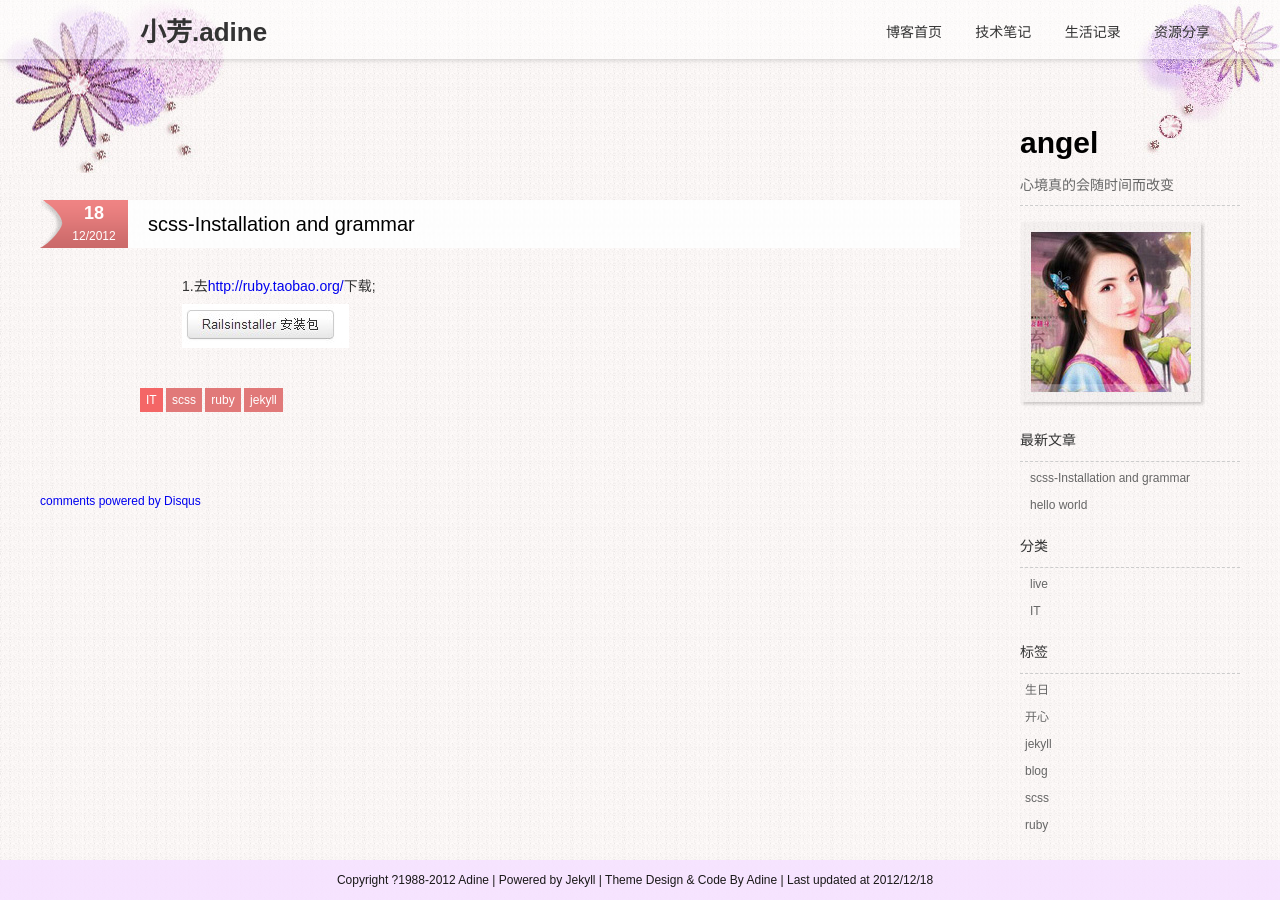
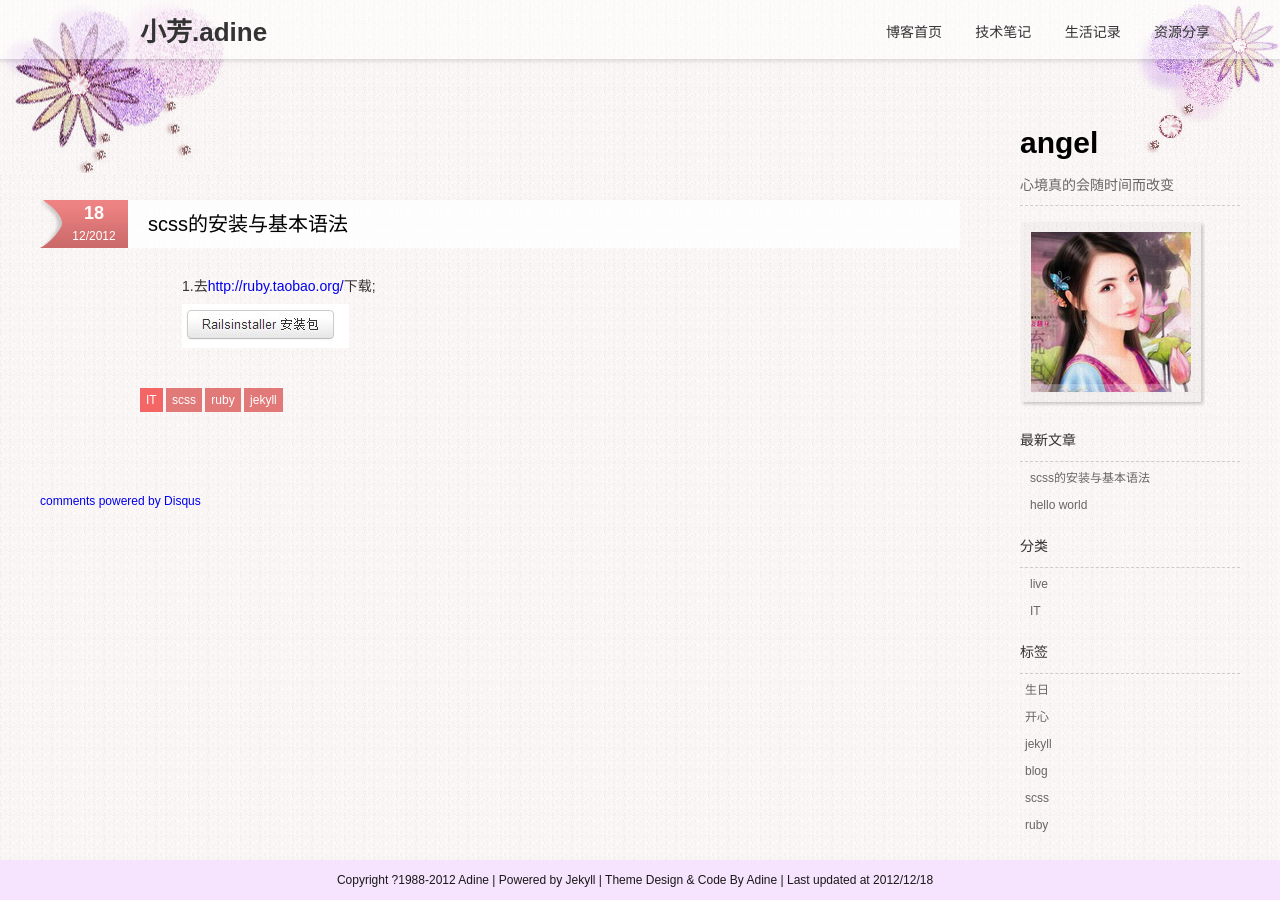
Before and after one commit to adine-zhu/myblog, a Jekyll site: the page built from _posts/2012-12-18-scss.md, in a window 1280 px wide. Built offline with Jekyll 4.4.1, drawn with Linux system fonts in a browser that asks for light colours; Markdown is read by kramdown in place of the engine named in the settings; comment, search, counter and statistics services are not loaded.

Commit message:
modify articles
modify articles

```diff
--- a/_posts/2012-12-18-scss.md
+++ b/_posts/2012-12-18-scss.md
@@ -1,6 +1,6 @@
 ---
 layout: post
-title: scss-Installation and grammar
+title: scss的安装与基本语法
 keywords: scss
 category: IT
 tags: scss ruby jekyll
```
